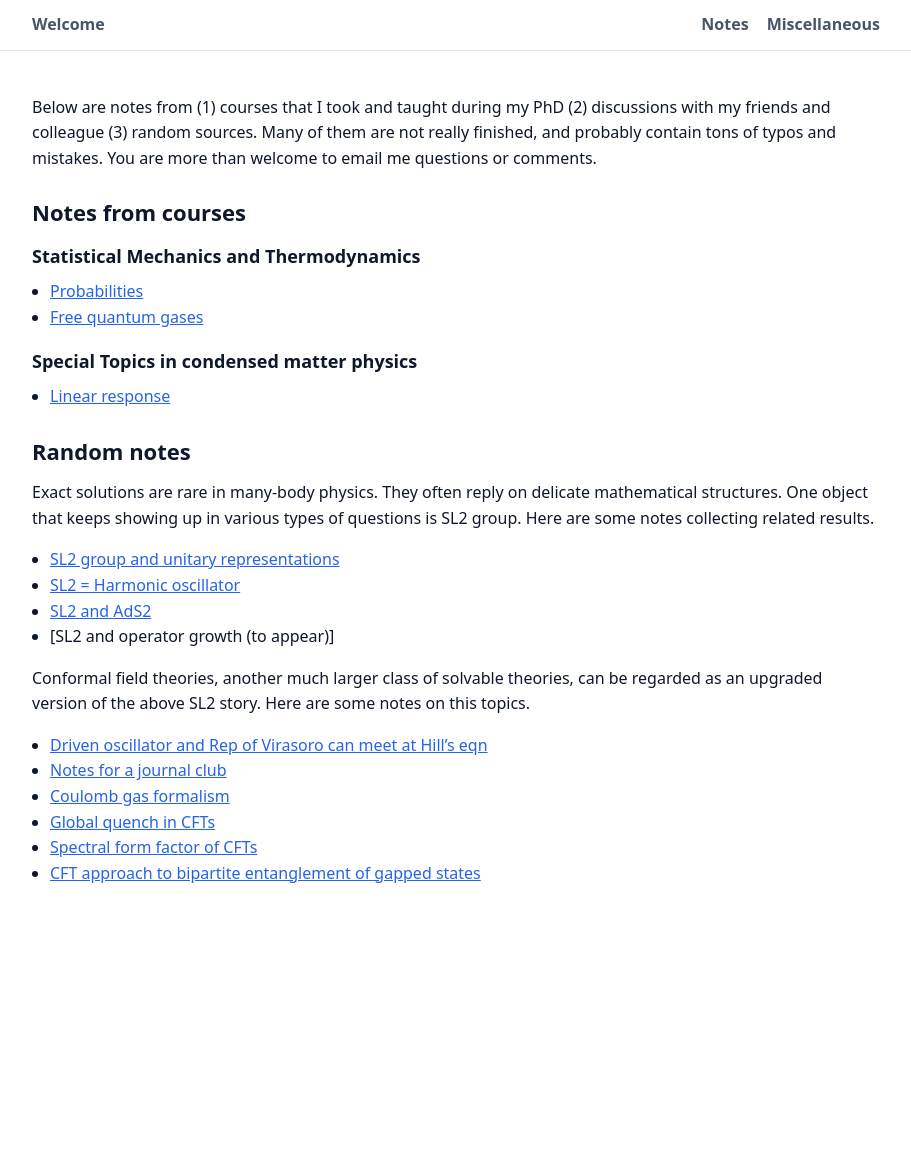
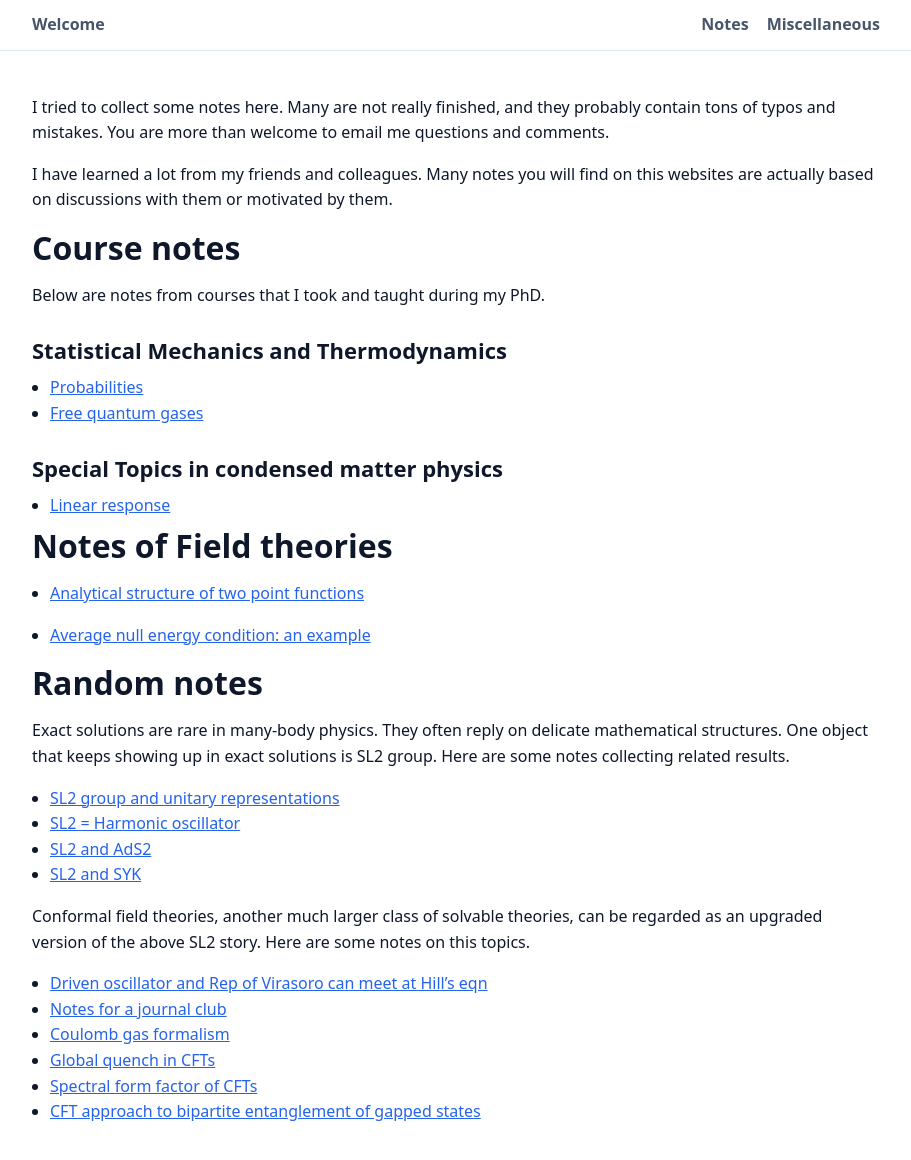
Before and after one commit to ruihuafan/ruihuafan.github.io, a Jekyll site: the page built from notes.md, in a window 1280 px wide and 1161 px high. Shown: the whole window, without its empty margins (184-1095 px from the left). Built offline with Jekyll 4.4.1, drawn with Linux system fonts in a browser that asks for light colours.

Commit message:
edit notes.md

```diff
--- a/notes.md
+++ b/notes.md
@@ -3,27 +3,37 @@ title: Notes
 permalink: /notes/
 ---
 
-Below are notes from (1) courses that I took and taught during my PhD (2) discussions with my friends and colleague (3) random sources. Many of them are not really finished, and probably contain tons of typos and mistakes. You are more than welcome to email me questions or comments.
+I tried to collect some notes here. Many are not really finished, and they probably contain tons of typos and mistakes. You are more than welcome to email me questions and comments.
 
-## Notes from courses
+I have learned a lot from my friends and colleagues. Many notes you will find on this websites are actually based on discussions with them or motivated by them.
 
-### Statistical Mechanics and Thermodynamics
+# Course notes
+
+Below are notes from courses that I took and taught during my PhD.
+
+## Statistical Mechanics and Thermodynamics
 
 - [Probabilities](notes/course_notes/probability.pdf)
 - [Free quantum gases](notes/course_notes/free_quantum_gas.pdf)
 
-### Special Topics in condensed matter physics
+## Special Topics in condensed matter physics
 
 - [Linear response](notes/course_notes/linear_response.pdf)
 
-## Random notes
+# Notes of Field theories
 
-Exact solutions are rare in many-body physics. They often reply on delicate mathematical structures. One object that keeps showing up in various types of questions is SL2 group. Here are some notes collecting related results.
+- [Analytical structure of two point functions](notes/2pt_function.pdf)
+
+- [Average null energy condition: an example](notes/ANEC.pdf)
+
+# Random notes
+
+Exact solutions are rare in many-body physics. They often reply on delicate mathematical structures. One object that keeps showing up in exact solutions is SL2 group. Here are some notes collecting related results.
 
 - [SL2 group and unitary representations](/notes/sl2R.pdf)
 - [SL2 = Harmonic oscillator](/notes/sl2_and_harmonic_oscillator.pdf)
 - [SL2 and AdS2](/notes/ads2.pdf)
-- [SL2 and operator growth (to appear)]
+- [SL2 and SYK](/notes/coupled_SYK4.pdf)
 
 Conformal field theories, another much larger class of solvable theories, can be regarded as an upgraded version of the above SL2 story. Here are some notes on this topics.
 
```
Also changed, not shown: index.md (+1 -1 lines).
